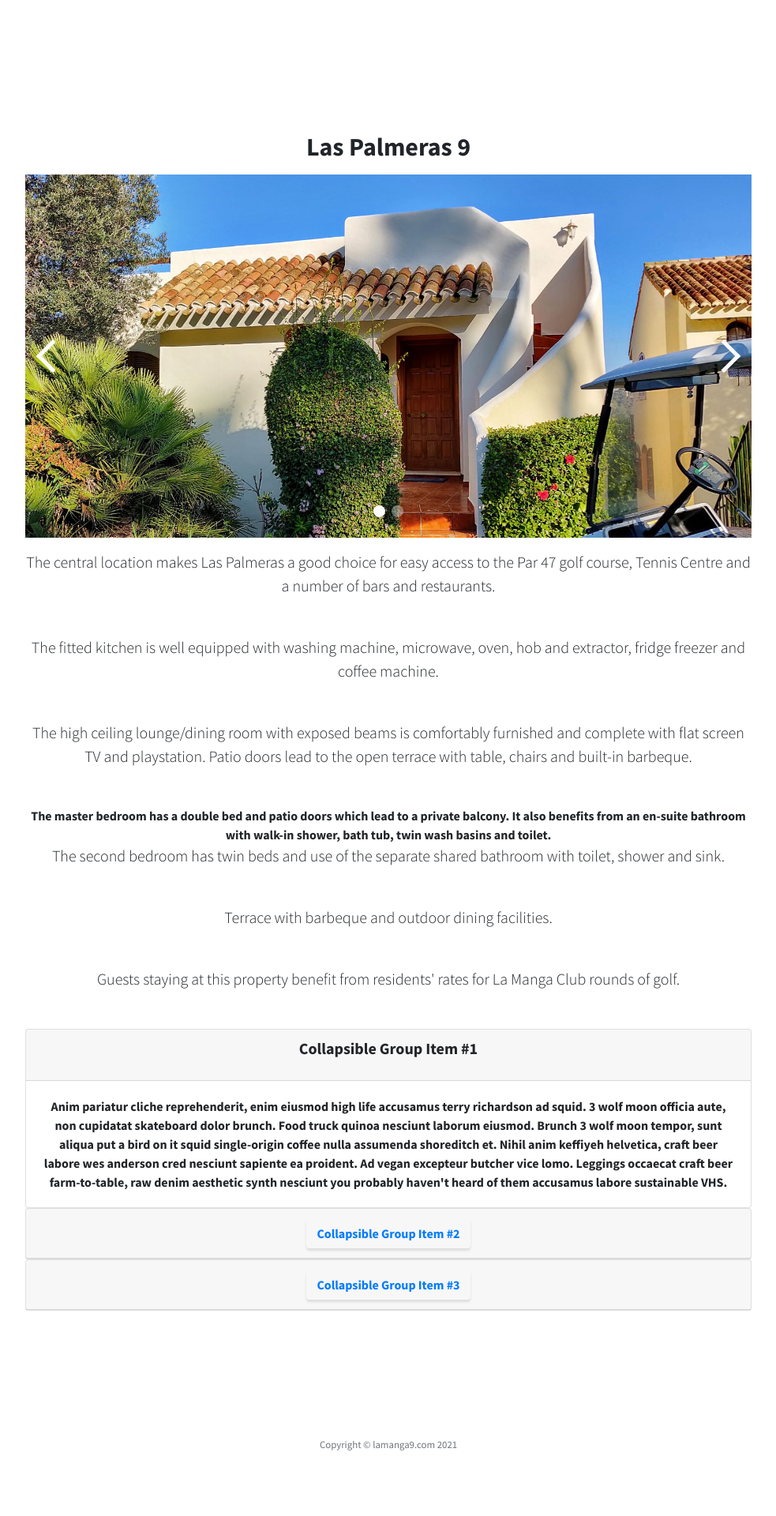
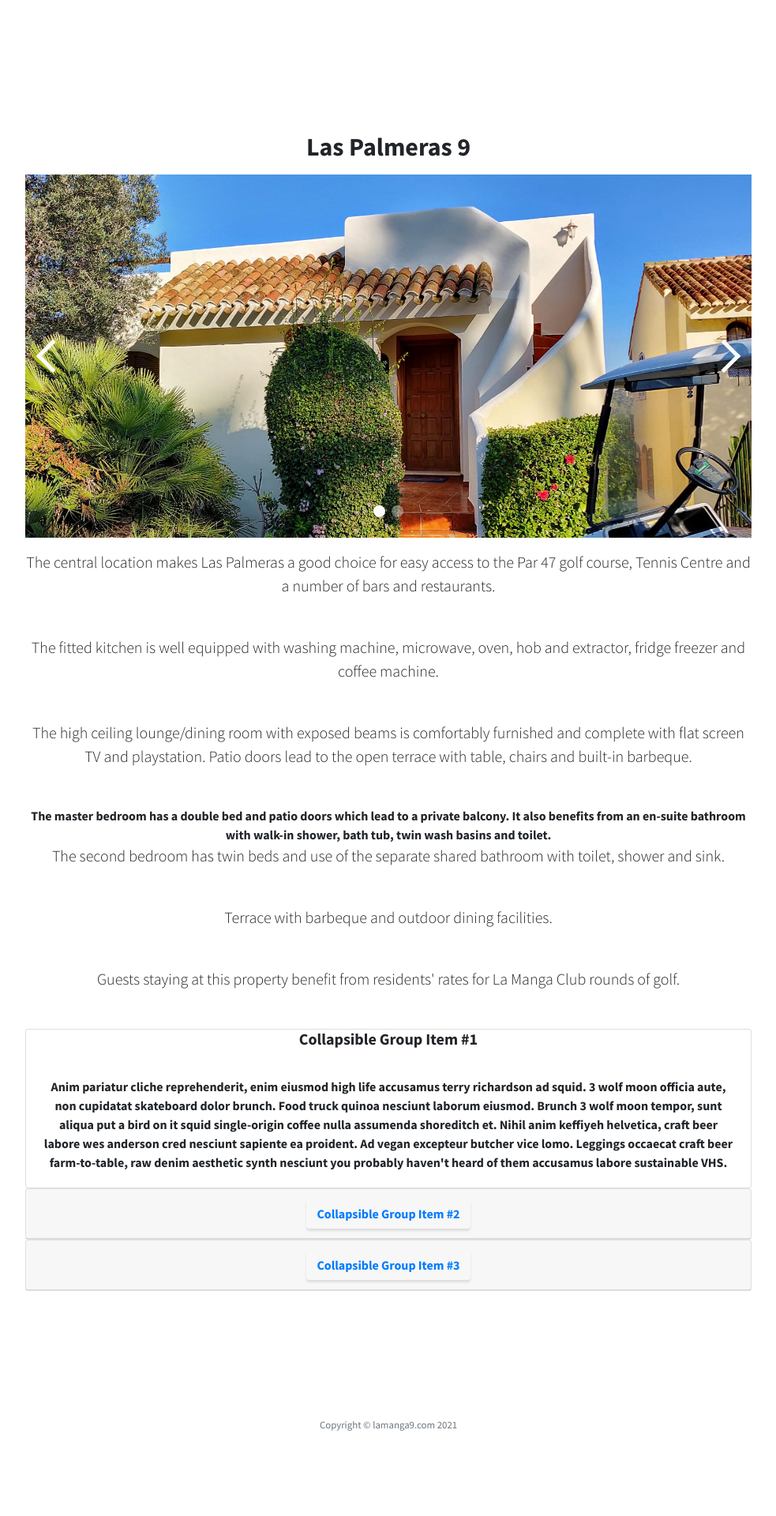
Before and after one commit to richsteer/richsteer.github.io, a Jekyll site: the page built from index.html, in a window 1280 px wide. Shown: the part 1839-3759 px from the top of the page at 79% size, without its empty margins (148-1131 px from the left). Built offline with Jekyll 4.4.1, drawn with Linux system fonts in a browser that asks for light colours; after the commit the page ends 3734 px from its top, so only the background shows below that.

Commit message:
card header css change

```diff
--- a/index.html
+++ b/index.html
@@ -74,7 +74,7 @@ title: Las Palameras 9
                     <!-- accordian start -->
                     <div id="accordion">
                           <div class="card">
-                            <div class="card-header" id="headingOne">
+                            <div class="link-primary" id="headingOne">
                               <h5 class="mb-0">
                                 <p class="link-primary" data-toggle="collapse" data-target="#collapseOne" aria-expanded="true" aria-controls="collapseOne">
                                   Collapsible Group Item #1
```
